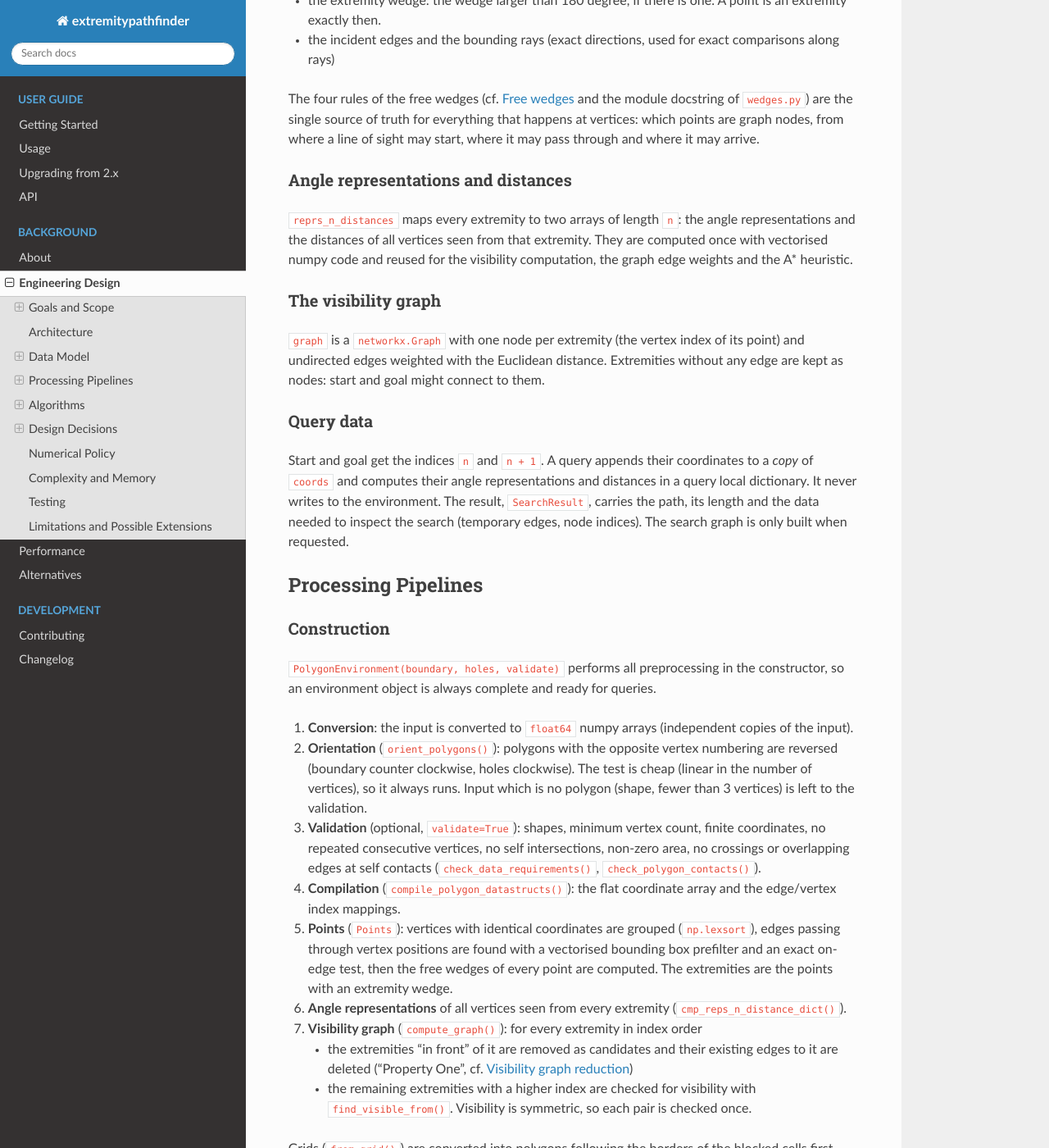
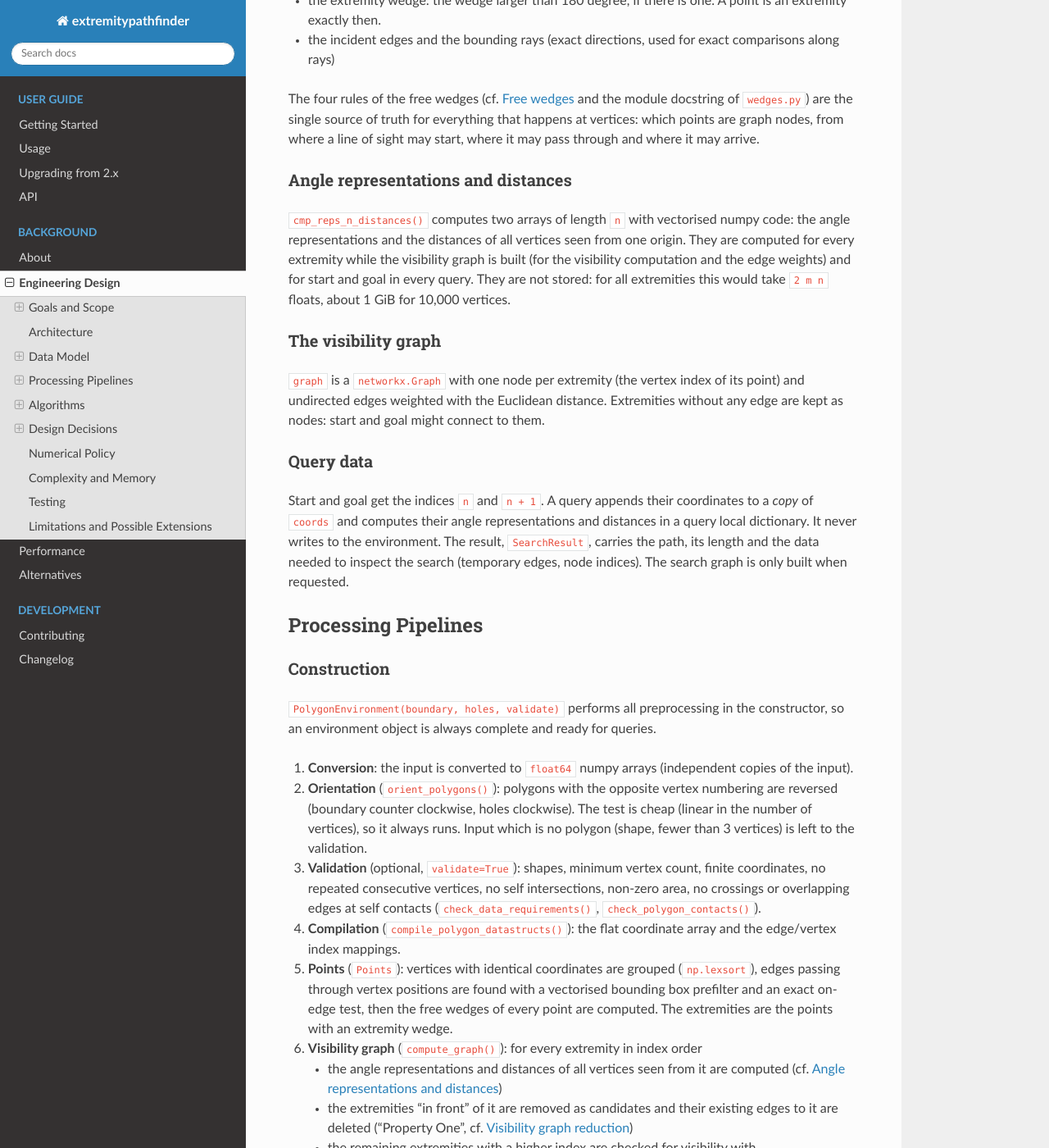
Before and after one commit to jannikmi/extremitypathfinder, a Sphinx documentation site: the page built from docs/8_design.rst, in a window 1280 px wide and 1400 px high, scrolled down 2484 px. Shown: the whole window at 82% size. Built offline with Sphinx 7.4.7 and the Read the Docs theme 3.1.0, drawn with Linux system fonts in a browser that asks for light colours; some of the changed text lies outside the part shown.

Commit message:
Do not store the angle representations and distances of all extremities
The environment kept two float64 arrays of length n for every extremity
(reprs_n_distances): 16 m n bytes, about 1 GiB for 10k vertices in the
pyvisgraph benchmark (#165), and the same in every pickle.

- compute_graph() computes them per extremity and drops them afterwards
- queries use the distances seen from the goal as A* heuristic and sum the
  edge weights for the path length (bit-identical to the previous lookups:
  same coordinates, sign-symmetric squares)
- pickle format version 4 (the attribute is gone)

Co-Authored-By: Claude Opus 5.5 <noreply@anthropic.com>
Claude-Session: https://claude.ai/code/session_01XJqV76pQyrYgZ5CtNV5ksc

```diff
--- a/docs/8_design.rst
+++ b/docs/8_design.rst
@@ -124,9 +124,10 @@ where it may pass through and where it may arrive.
 Angle representations and distances
 -----------------------------------
 
-``reprs_n_distances`` maps every extremity to two arrays of length ``n``: the angle representations
-and the distances of all vertices seen from that extremity. They are computed once with vectorised numpy code
-and reused for the visibility computation, the graph edge weights and the A* heuristic.
+``cmp_reps_n_distances()`` computes two arrays of length ``n`` with vectorised numpy code: the angle representations
+and the distances of all vertices seen from one origin. They are computed for every extremity while the visibility
+graph is built (for the visibility computation and the edge weights) and for start and goal in every query.
+They are not stored: for all extremities this would take ``2 m n`` floats, about 1 GiB for 10,000 vertices.
 
 The visibility graph
 --------------------
@@ -166,9 +167,10 @@ so an environment object is always complete and ready for queries.
    edges passing through vertex positions are found with a vectorised bounding box prefilter
    and an exact on-edge test, then the free wedges of every point are computed.
    The extremities are the points with an extremity wedge.
-6. **Angle representations** of all vertices seen from every extremity (``cmp_reps_n_distance_dict()``).
-7. **Visibility graph** (``compute_graph()``): for every extremity in index order
+6. **Visibility graph** (``compute_graph()``): for every extremity in index order
 
+   - the angle representations and distances of all vertices seen from it are computed
+     (cf. `Angle representations and distances`_)
    - the extremities "in front" of it are removed as candidates and their existing edges to it are deleted
      ("Property One", cf. `Visibility graph reduction`_)
    - the remaining extremities with a higher index are checked for visibility with ``find_visible_from()``.
@@ -446,8 +448,8 @@ Query
   (outdated queue entries are skipped when popped), a counter as tie breaker (nodes are never compared),
   and caching of the heuristic per enqueued node. The neighbours of a node are those in the precomputed graph
   followed by the temporary edges of start and goal.
-- **Distances**: ``get_distance()`` looks up the precomputed distances of the node with the higher index.
-  Start and goal have the highest indices, their distances are computed for the query.
+- **Distances**: the heuristic uses the distances seen from the goal (computed for the query; a graph node merged
+  with the goal has the same coordinates). The length of the path is the sum of its edge weights (``edge_weight()``).
 
 Point in polygon
 ----------------
@@ -609,14 +611,14 @@ With ``n`` vertices and ``m`` extremities (usually ``m << n``):
 Step                               Time                        Notes
 =================================  ==========================  =====================================================
 points and wedges                  ``O(n²)``                   vectorised bounding box test: edges through vertices
-angle representations              ``O(m n)``                  vectorised, stored for all extremities
 visibility graph                   ``O(m n log n)``            AREA for every extremity, cf. `Algorithms`_
 query: visibility of start, goal   ``O(n log n + m)``          dominates the query time
 query: A*                          ``O(E log E)``              ``E``: graph and temporary edges
 =================================  ==========================  =====================================================
 
-Memory is dominated by the angle representations and distances (``2 m n`` floats) and the graph
-(at most ``m (m - 1) / 2`` edges, in practice far fewer thanks to the graph reduction).
+Memory is dominated by the graph (at most ``m (m - 1) / 2`` edges, in practice far fewer thanks to the graph reduction)
+and the ``O(n)`` data of the vertices. The angle representations and distances are computed per extremity
+and not stored (cf. `Angle representations and distances`_).
 A query uses ``O(n + m)`` additional memory.
 
 Profiling large environments shows that the A* search takes about 5% of the query time,
```
Also changed, not shown: CHANGELOG.rst (+10 -0 lines), 5 other files.
